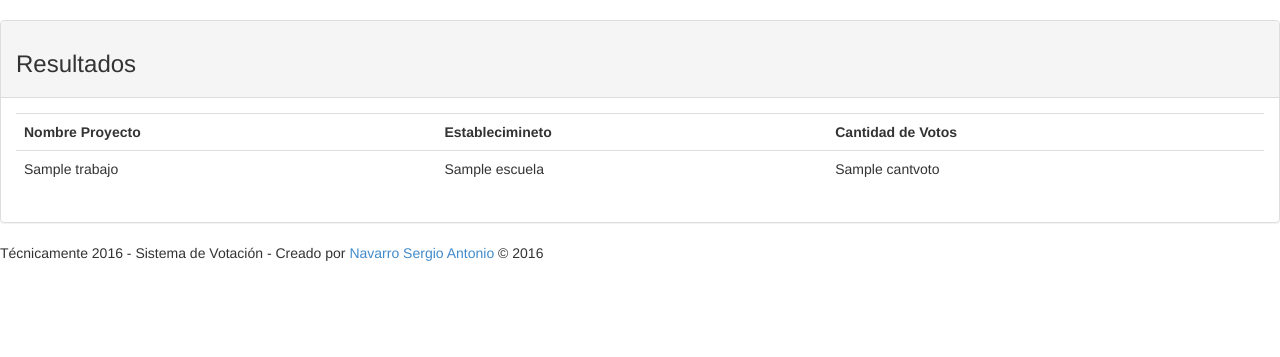
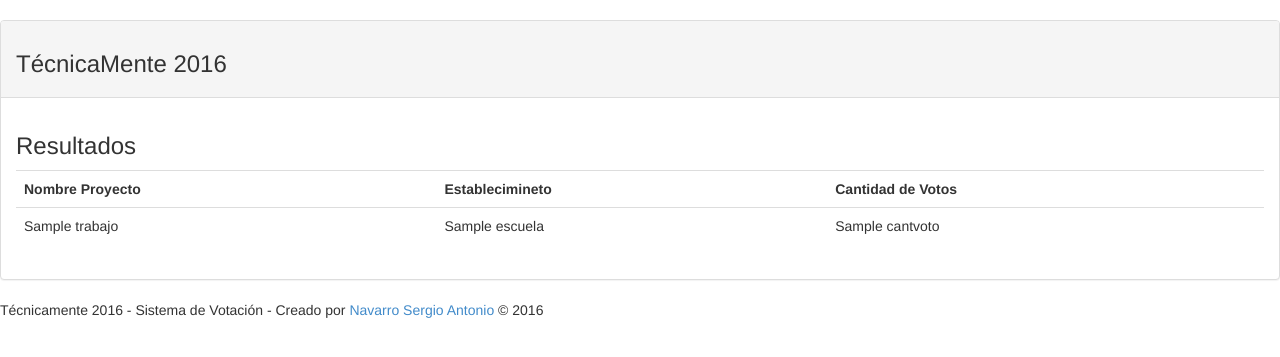
Before and after one commit to sirdio/asignaciones, a Symfony app: template src/AppBundle/Resources/views/Reportes/resultadosvotos.html.twig in a window 1280 px wide. Shown: the part 52-409 px from the top of the page. Run offline with Twig, Linux system fonts and the light colour scheme; the template is opened without the code that fills it: most values are stand-ins (such as "Sample title", 1, 10 or a date in 2020); some libraries are stand-ins or nearby versions.

Commit message:
reportes14

```diff
--- a/src/AppBundle/Resources/views/Reportes/resultadosvotos.html.twig
+++ b/src/AppBundle/Resources/views/Reportes/resultadosvotos.html.twig
@@ -15,9 +15,10 @@
 		<div class="col-md-12">
 			<div class="panel panel-default">
 				<div class="panel-heading">
-					<h3>Resultados</h3>
+					<h3>TécnicaMente 2016</h3>
 				</div>
 				<div class="panel-body">
+				    <h3>Resultados</h3>
                     <table class="table">
                             <tr>
                                 <th>Nombre Proyecto</th>
```
